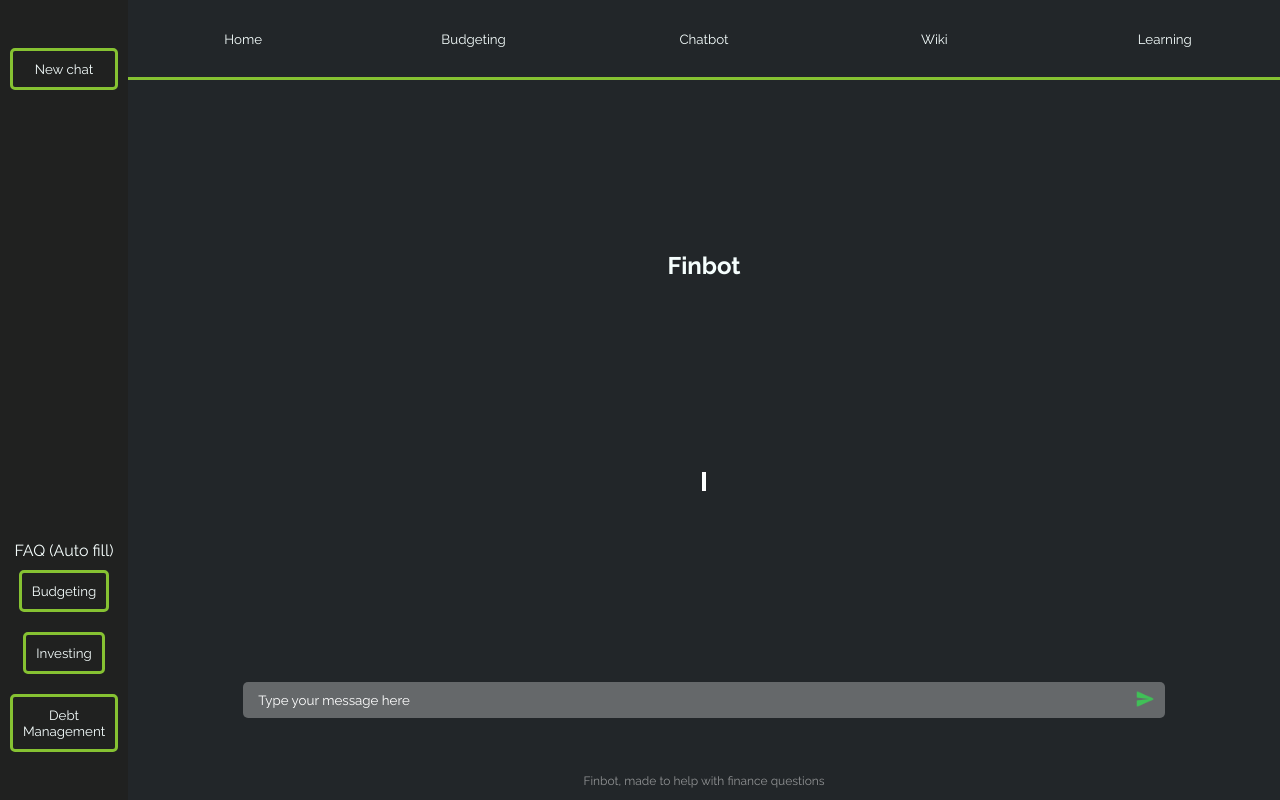
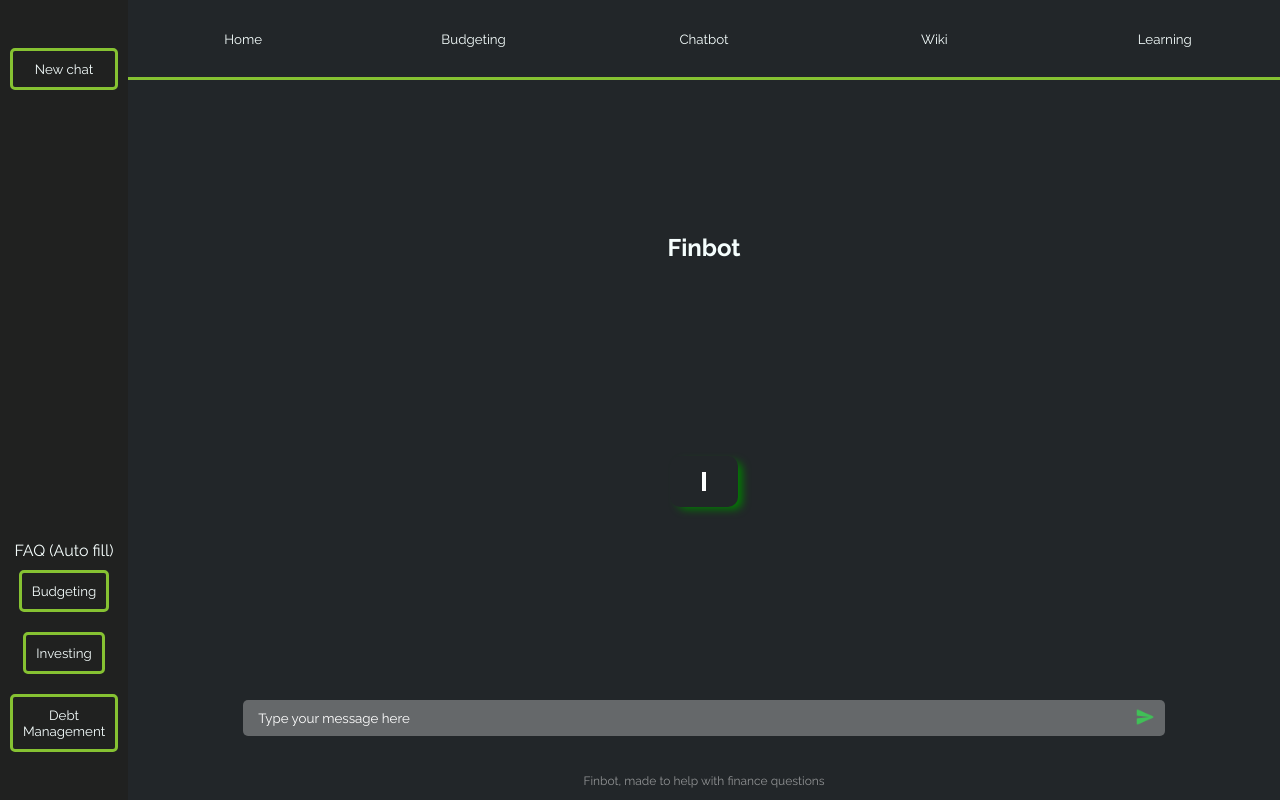
Before and after one commit to bogdanr24/dime-financial, a website: page chatbot.html in a window 1280 px wide. Drawn offline with Linux system fonts and the light colour scheme.

Commit message:
modified div styles in css, as well as added js script so that box only appears when text starts generating

```diff
--- a/chatbot.css
+++ b/chatbot.css
@@ -163,8 +163,13 @@ nav button {
 
 .output-container {
     height: auto;
-    padding: 10px;
-    margin: 10px;
+    padding: 1em 2em;
+    margin: 2.5em;
+    border-width: 0px;
+    border-style: inset;
+    border-color: rgba(54, 213, 123, 0.918);
+    border-radius: 10px;
+    box-shadow: 6px 4px 8px -2px green;
 }
 
 #output-cursor {
--- a/chatbot.js
+++ b/chatbot.js
@@ -7,6 +7,7 @@ const inputElement = document.querySelector('input');
 const historyElement = document.querySelector(".history");
 const div = document.querySelector("#outputText");
 const outputCursor = document.getElementById("output-cursor");
+const outputContainer = document.querySelector(".output-container");
 let textGenerated = "this is a test";
 
 
@@ -63,6 +64,7 @@ function textTypingEffect(element, text, cursorElement, i = 0) {
     if (i === 0) {
         element.textContent = "";
         cursorElement.style.visibility = "visible";
+        outputContainer.style.borderWidth = "2px";
     }
 
     element.textContent += text[i];
```
